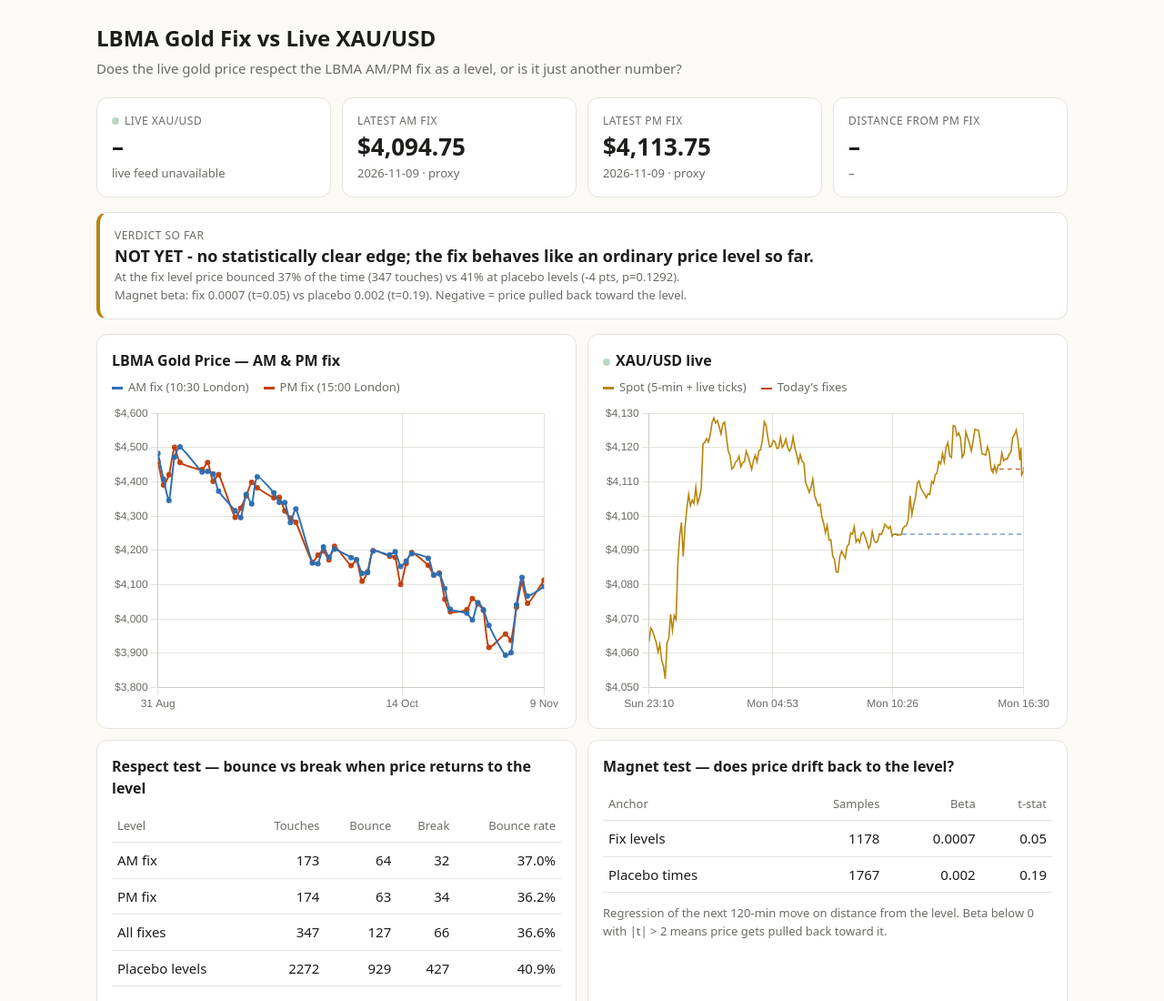
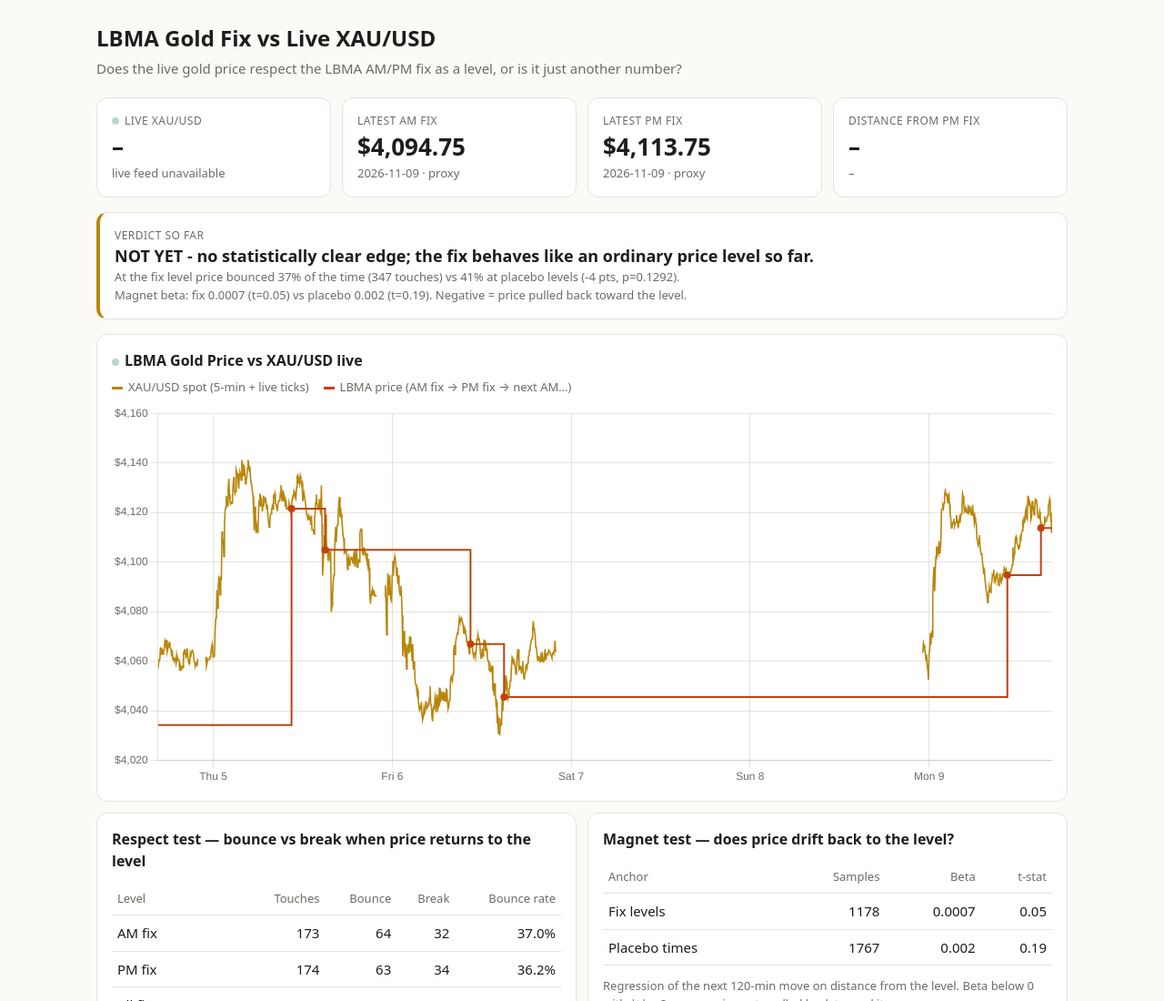
Before and after one commit to SaurHub007/lbma-gold-fix-monitor, a plain HTML site: page docs/index.html in a window 1280 px wide. Shown: the top 1100 px of the page at 91% size. Drawn offline with nearby package versions, Linux system fonts and the light colour scheme; no server answers.

Commit message:
Add files via upload

```diff
--- a/docs/index.html
+++ b/docs/index.html
@@ -65,17 +65,10 @@
     <div class="s" id="vd"></div>
   </div>
 
-  <div class="two" style="margin-top:0">
-    <div class="card">
-      <h2>LBMA Gold Price — AM &amp; PM fix</h2>
-      <div class="legend"><span><i style="background:var(--am)"></i>AM fix (10:30 London)</span><span><i style="background:var(--pm)"></i>PM fix (15:00 London)</span></div>
-      <div class="chartbox"><canvas id="cf"></canvas></div>
-    </div>
-    <div class="card">
-      <h2><span class="dot"></span>XAU/USD live</h2>
-      <div class="legend"><span><i style="background:var(--gold)"></i>Spot (5-min + live ticks)</span><span><i class="dash" style="border-color:var(--pm)"></i>Today's fixes</span></div>
-      <div class="chartbox"><canvas id="cl"></canvas></div>
-    </div>
+  <div class="card">
+    <h2><span class="dot"></span>LBMA Gold Price vs XAU/USD live</h2>
+    <div class="legend"><span><i style="background:var(--gold)"></i>XAU/USD spot (5-min + live ticks)</span><span><i style="background:var(--pm)"></i>LBMA price (AM fix → PM fix → next AM…)</span></div>
+    <div class="chartbox" style="height:420px"><canvas id="cl"></canvas></div>
   </div>
 
   <div class="two">
@@ -154,38 +147,52 @@ const baseOpts = (xtick, tip) => ({
   }});
 let fixChart = null, liveChart = null, liveTicks = [];
 
-function drawChart(){
-  // 1) LBMA AM/PM fix line chart
-  const H = S.fix_history || [];
-  const toPts = k => H.filter(r => r[k] != null).map(r => ({x:Date.parse(r.date+"T12:00:00Z"), y:r[k]}));
-  if (fixChart) fixChart.destroy();
-  fixChart = new Chart(document.getElementById("cf"), {type:"line", data:{datasets:[
-      {label:"AM fix", data:toPts("am"), borderColor:css("--am"), borderWidth:2, pointRadius:2, tension:.2},
-      {label:"PM fix", data:toPts("pm"), borderColor:css("--pm"), borderWidth:2, pointRadius:2, tension:.2}]},
-    options:(() => { const o = baseOpts(v => fmtD(v,{day:"numeric",month:"short"}), x => fmtD(x,{dateStyle:"medium"}));
-      const xs = toPts("pm").concat(toPts("am")).map(p => p.x);
-      o.scales.x.min = Math.min(...xs); o.scales.x.max = Math.max(...xs); return o; })()});
-  drawLive();
-}
+function drawChart(){ drawLive(); }
 
 function drawLive(){
-  // 2) XAU/USD live: last ~36h of 5-min bars + live ticks, today's fixes as reference
-  const t = S.chart.t, sp = S.chart.spot, from = t.at(-1) - 36*3600;
+  const t = S.chart.t, sp = S.chart.spot;
   const pts = [];
-  t.forEach((x,i) => { if (x < from) return;
-    if (pts.length && x - t[i-1] > 3600) pts.push({x:(t[i-1]+300)*1000, y:null});
+  t.forEach((x,i) => {
+    if (i && x - t[i-1] > 3600) pts.push({x:(t[i-1]+300)*1000, y:null}); // market closed
     pts.push({x:x*1000, y:sp[i]}); });
   const all = pts.concat(liveTicks.filter(p => p.x > (pts.at(-1)?.x || 0)));
   const xmin = all[0]?.x, xmax = all.at(-1)?.x;
-  const ds = [{label:"XAU/USD", data:all, borderColor:css("--gold"), borderWidth:1.6, pointRadius:0, spanGaps:false}];
-  const lastDate = S.fix_history?.at(-1);
-  for (const f of S.chart.fixes.filter(f => f.t*1000 >= xmin))
-    ds.push({label:`${f.kind} fix`, data:[{x:Math.max(f.t*1000,xmin),y:f.level},{x:xmax,y:f.level}],
-      borderColor:f.kind==="AM"?css("--am"):css("--pm"), borderWidth:1, borderDash:[5,4], pointRadius:0});
+  // one continuous LBMA line: each fix holds until the next one replaces it
+  const fx = S.chart.fixes.slice().sort((a,b) => a.t - b.t);
+  const lb = [];
+  fx.forEach((f,i) => {
+    const x = f.t*1000;
+    if (x >= xmin) lb.push({x, y:f.level});
+    else if (!fx[i+1] || fx[i+1].t*1000 > xmin) lb.push({x:xmin, y:f.level}); // level in force at chart start
+  });
+  if (lb.length) lb.push({x:xmax, y:lb.at(-1).y});
+  const kinds = {}; fx.forEach(f => kinds[f.t*1000] = f.kind);
+  const ds = [
+    {label:"XAU/USD", data:all, borderColor:css("--gold"), borderWidth:1.6, pointRadius:0, spanGaps:false, order:2},
+    {label:"LBMA", data:lb, borderColor:css("--pm"), borderWidth:2, stepped:"before", order:1,
+     pointRadius:ctx => kinds[ctx.raw?.x] ? 3 : 0, pointBackgroundColor:css("--pm")}];
   if (liveChart) liveChart.destroy();
-  const o = baseOpts(v => fmtD(v,{weekday:"short",hour:"2-digit",minute:"2-digit"}),
-                     x => fmtD(x,{dateStyle:"short",timeStyle:"short"})+" London");
-  o.scales.x.min = xmin; o.scales.x.max = xmax;
+  const o = {
+    animation:false, maintainAspectRatio:false, parsing:false,
+    interaction:{mode:"nearest", axis:"x", intersect:false},
+    plugins:{legend:{display:false}, tooltip:{callbacks:{
+      title:i => fmtD(i[0].parsed.x,{dateStyle:"short",timeStyle:"short"})+" London",
+      label:i => i.dataset.label === "LBMA"
+        ? `LBMA ${kinds[i.raw.x] ? kinds[i.raw.x]+" fix" : "(in force)"}: ${fmt(i.parsed.y)}`
+        : `XAU/USD: ${fmt(i.parsed.y)}`}}},
+    scales:{
+      x:{type:"linear", min:xmin, max:xmax, grid:{color:css("--line")},
+         afterBuildTicks: ax => { // one tick per London midnight
+           const ticks = [];
+           for (let d = Math.floor(xmin/864e5)*864e5; d <= xmax + 864e5; d += 864e5) {
+             const h = +new Date(d).toLocaleString("en-GB",{timeZone:"Europe/London",hour:"2-digit",hourCycle:"h23"});
+             const m = h < 12 ? d - h*36e5 : d + (24-h)*36e5;
+             if (m >= xmin && m <= xmax) ticks.push({value:m});
+           }
+           ax.ticks = ticks; },
+         ticks:{color:css("--mute"), autoSkip:true, maxRotation:0, callback:v => fmtD(v,{weekday:"short",day:"numeric"})}},
+      y:{grid:{color:css("--line")}, ticks:{color:css("--mute"), callback:v => "$"+v.toLocaleString()}}
+    }};
   liveChart = new Chart(document.getElementById("cl"), {type:"line", data:{datasets:ds}, options:o});
 }
 
```
